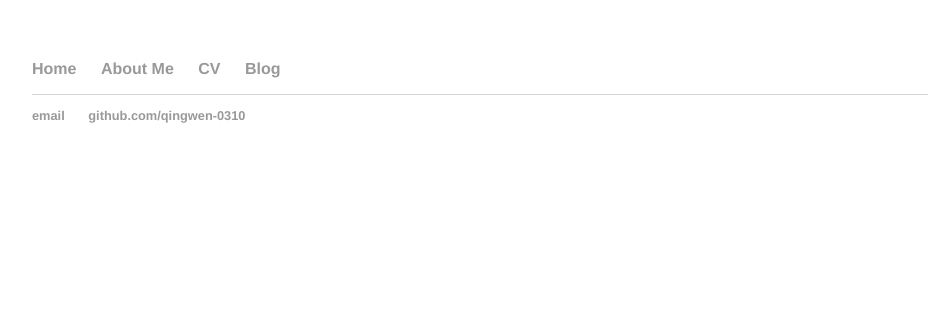
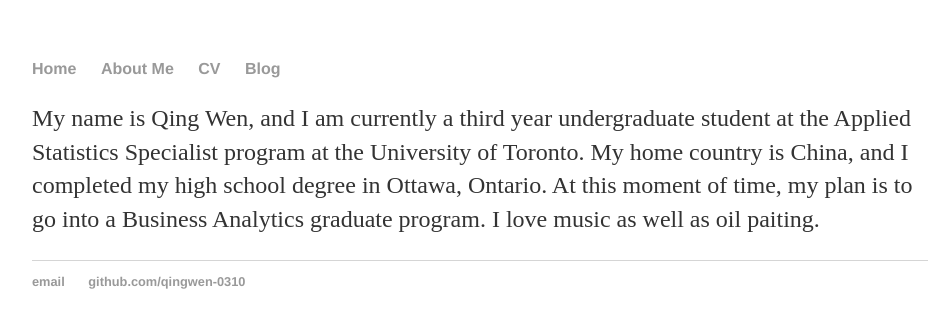
Before and after one commit to QingWen-0310/QingWen-0310.github.io, a Jekyll site: the page built from about/index.html, in a window 1280 px wide. Shown: the top 328 px of the page, without its empty margins (160-1103 px from the left). Built offline with Jekyll 4.4.1, drawn with Linux system fonts in a browser that asks for light colours; Markdown is read by kramdown in place of the engine named in the settings.

Commit message:
Update index.html

```diff
--- a/about/index.html
+++ b/about/index.html
@@ -1,3 +1,6 @@
 ---
 layout: default
 ---
+<div class="about">
+	<p>My name is Qing Wen, and I am currently a third year undergraduate student at the Applied Statistics Specialist program at the University of Toronto. My home country is China, and I completed my high school degree in Ottawa, Ontario. At this moment of time, my plan is to go into a Business Analytics graduate program. I love music as well as oil paiting.</a></p>
+</div><!-- /.about -->
```
